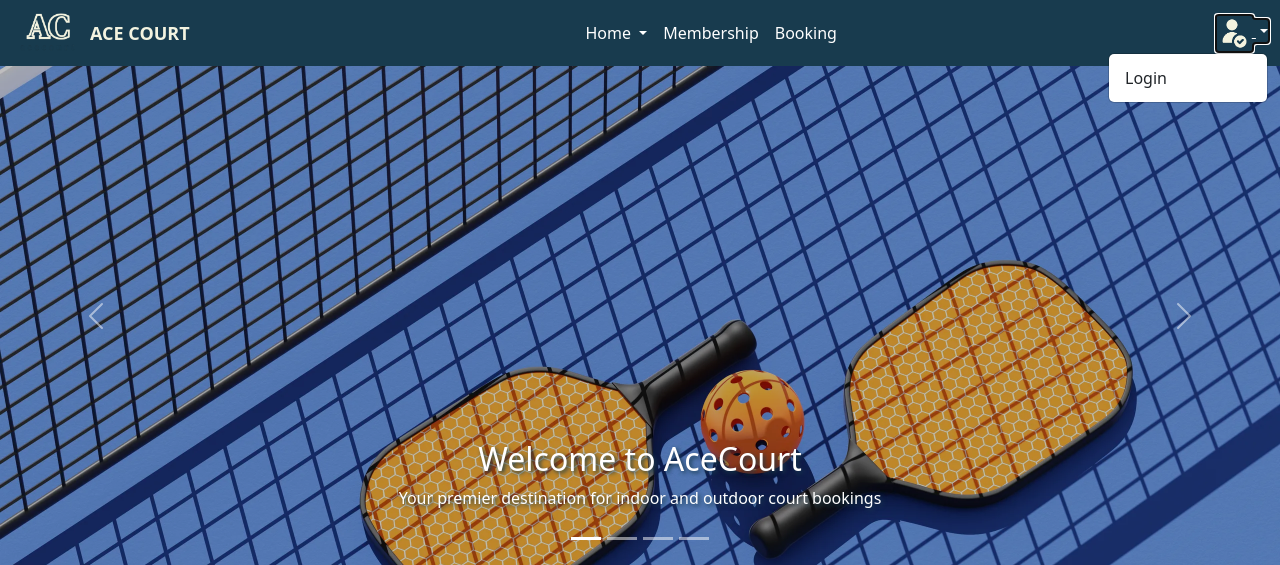
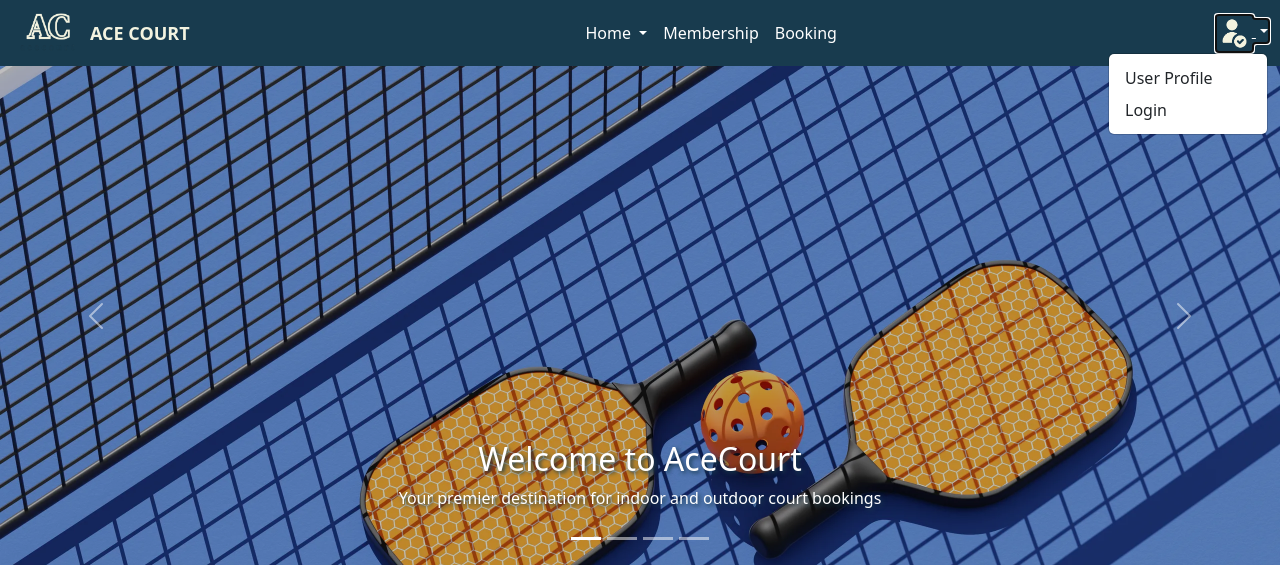
Before and after one commit to shinzq2/AceCourt_Membership, a PHP site: page /homepage.php in a window 1280 px wide, after a click that opens the changed part. Shown: the top 565 px of the page. Run offline with PHP 8.4, Linux system fonts and the light colour scheme.

Commit message:
navbar.php

```diff
--- a/AceCourt_Membership/navbar.php
+++ b/AceCourt_Membership/navbar.php
@@ -54,6 +54,7 @@ if (session_status() === PHP_SESSION_NONE) {
     <?php endif; ?>
   </a>
   <ul class="dropdown-menu dropdown-menu-end">
+    <li><a class="dropdown-item" href="userProfile.php">User Profile</a></li>
     <?php if (isset($_SESSION['user'])): ?>
       <li><a class="dropdown-item" href="logout.php">Logout</a></li>
     <?php else: ?>
```
